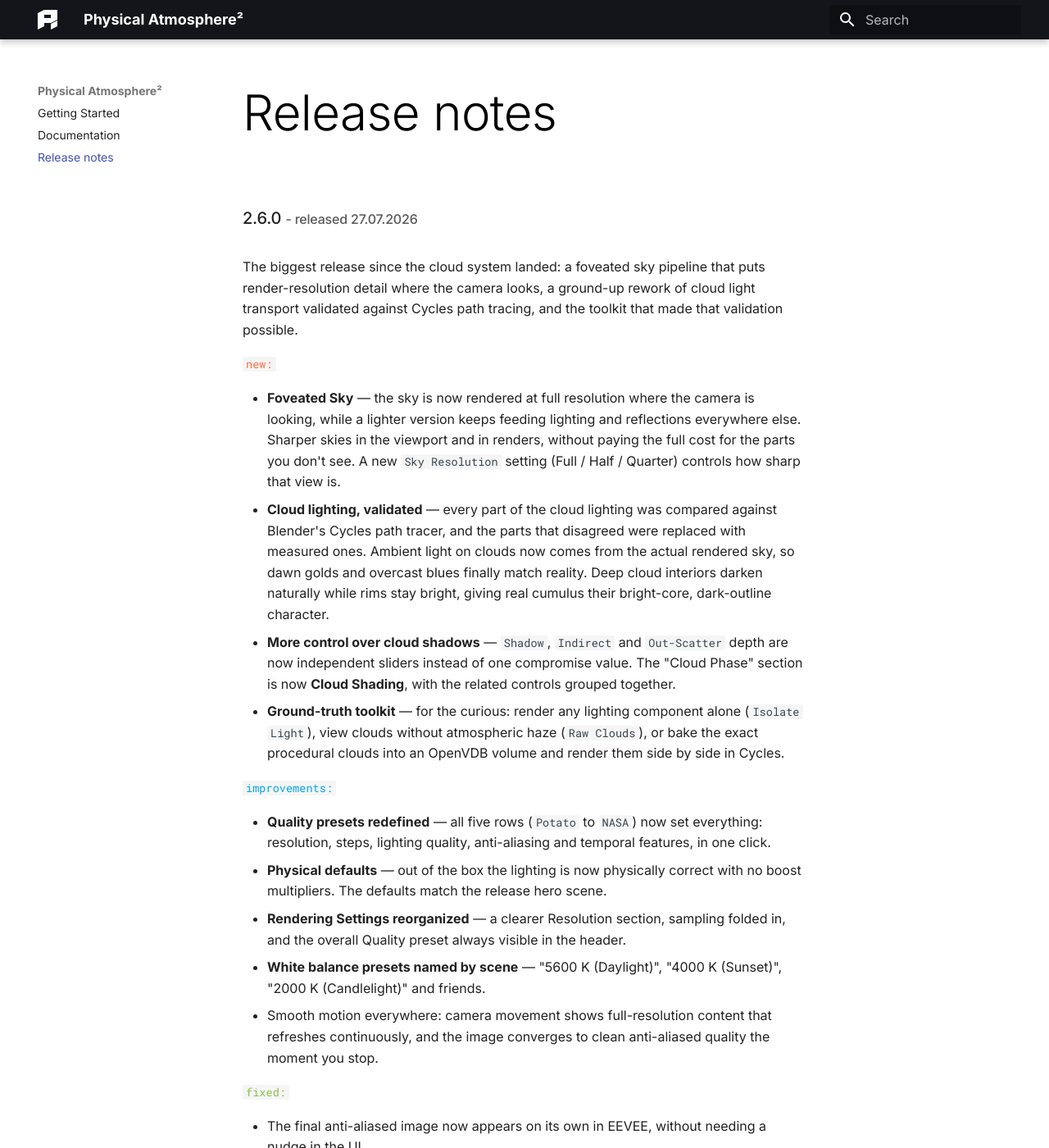
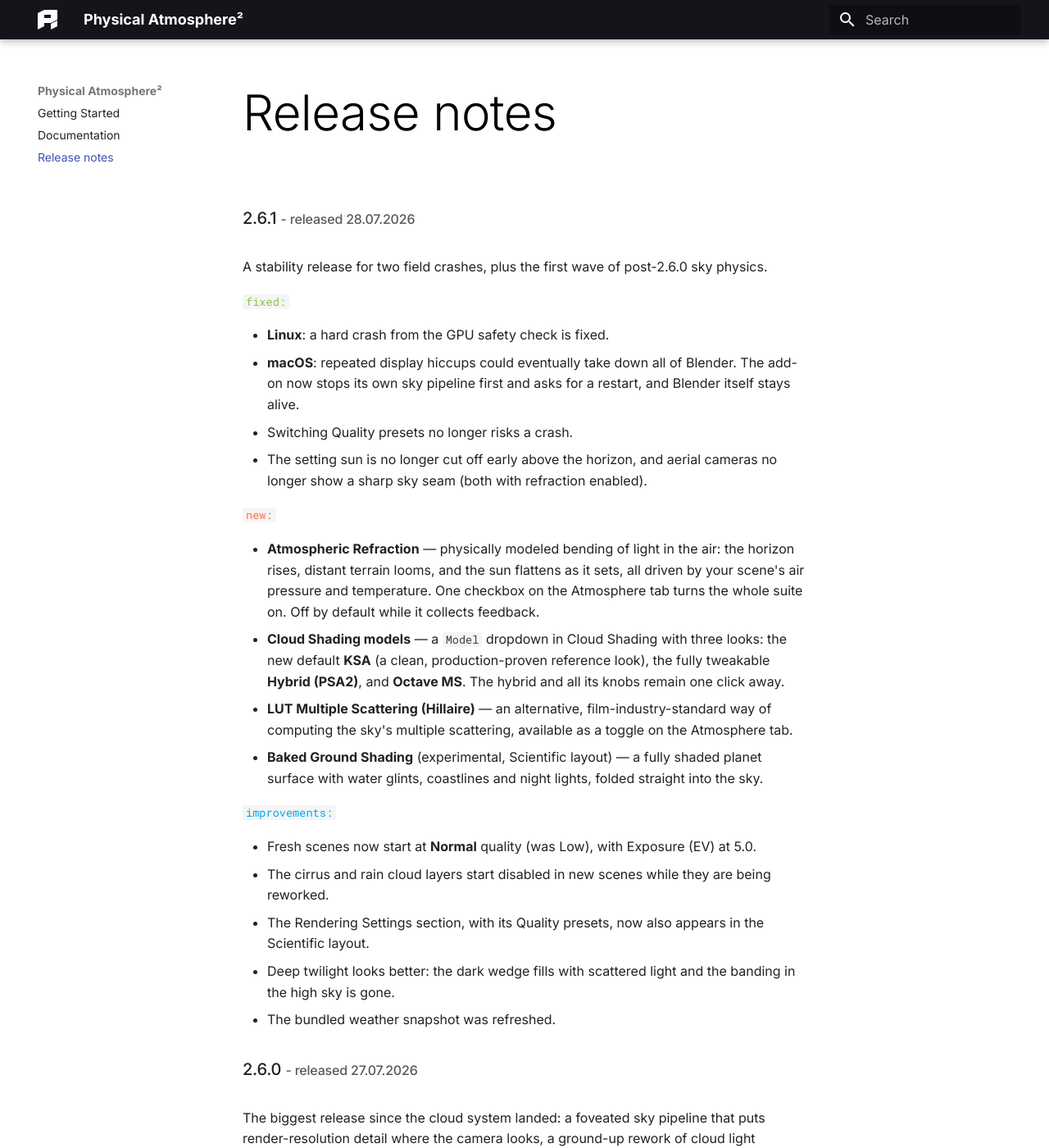
Before and after one commit to PhysicalAddons/web-pa, an MkDocs documentation site: the page built from docs/release-notes.md, in a window 1280 px wide and 1400 px high. Shown: the whole window at 82% size. Built offline with MkDocs 1.6.1 and Material for MkDocs 9.7.7, drawn with Linux system fonts in a browser that asks for light colours.

Commit message:
Update docs for 2.6.1: release notes entry + refraction, MS LUT, cloud shading models
Co-Authored-By: Claude Fable 5 <noreply@anthropic.com>

```diff
--- a/docs/release-notes.md
+++ b/docs/release-notes.md
@@ -1,3 +1,30 @@
+### 2.6.1 <small>- released 28.07.2026</small>
+
+A stability release for two field crashes, plus the first wave of post-2.6.0 sky physics.
+
+`fixed:`{: .label-fixed }
+
+- **Linux**: a hard crash from the GPU safety check is fixed.
+- **macOS**: repeated display hiccups could eventually take down all of Blender. The add-on now stops its own sky pipeline first and asks for a restart, and Blender itself stays alive.
+- Switching Quality presets no longer risks a crash.
+- The setting sun is no longer cut off early above the horizon, and aerial cameras no longer show a sharp sky seam (both with refraction enabled).
+
+`new:`{: .label-new }
+
+- **Atmospheric Refraction** — physically modeled bending of light in the air: the horizon rises, distant terrain looms, and the sun flattens as it sets, all driven by your scene's air pressure and temperature. One checkbox on the Atmosphere tab turns the whole suite on. Off by default while it collects feedback.
+- **Cloud Shading models** — a `Model` dropdown in Cloud Shading with three looks: the new default **KSA** (a clean, production-proven reference look), the fully tweakable **Hybrid (PSA2)**, and **Octave MS**. The hybrid and all its knobs remain one click away.
+- **LUT Multiple Scattering (Hillaire)** — an alternative, film-industry-standard way of computing the sky's multiple scattering, available as a toggle on the Atmosphere tab.
+- **Baked Ground Shading** (experimental, Scientific layout) — a fully shaded planet surface with water glints, coastlines and night lights, folded straight into the sky.
+
+`improvements:`{: .label-improvements }
+
+- Fresh scenes now start at **Normal** quality (was Low), with Exposure (EV) at 5.0.
+- The cirrus and rain cloud layers start disabled in new scenes while they are being reworked.
+- The Rendering Settings section, with its Quality presets, now also appears in the Scientific layout.
+- Deep twilight looks better: the dark wedge fills with scattered light and the banding in the high sky is gone.
+- The bundled weather snapshot was refreshed.
+
+
 ### 2.6.0 <small>- released 27.07.2026</small>
 
 The biggest release since the cloud system landed: a foveated sky pipeline that puts render-resolution detail where the camera looks, a ground-up rework of cloud light transport validated against Cycles path tracing, and the toolkit that made that validation possible.
```
Also changed, not shown: docs/documentation.md (+4 -3 lines).
